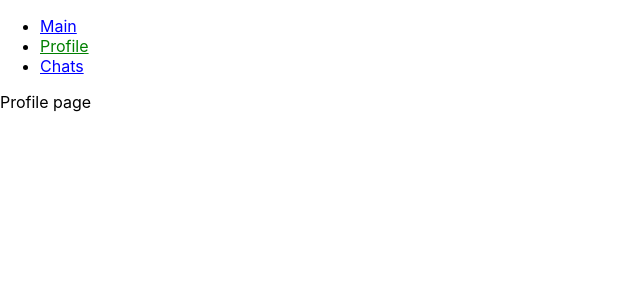
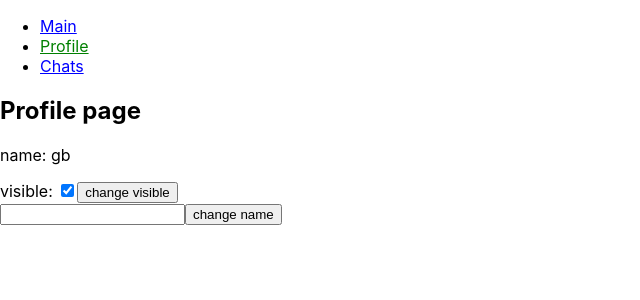
Before and after one commit to Befinda/reactjsgb, a React app: page /profile in a window 1280 px wide. Shown: the top 300 px of the page, without its empty margins (0-640 px from the left). Built offline with nearby package versions, Linux system fonts and the light colour scheme.

Commit message:
подключение Redux, страница профиль

```diff
--- a/package.json
+++ b/package.json
@@ -13,7 +13,9 @@
     "nanoid": "^4.0.0",
     "react": "^18.2.0",
     "react-dom": "^18.2.0",
+    "react-redux": "^8.0.4",
     "react-router-dom": "^6.4.1",
+    "redux": "^4.2.0",
     "webpack": "^5.64.4",
     "webpack-dev-server": "^4.6.0"
   },
--- a/src/App.tsx
+++ b/src/App.tsx
@@ -7,6 +7,8 @@
 import { ChatList } from './components/ChatList/ChatList';
 import { ChatPage } from './pages/ChatPage/ChatPage';
 import { Header } from './components/Header';
+import { Provider } from 'react-redux';
+import { store } from './store';
 
 const defaultChats: Chat[] = [
   { id: '1', namechat: 'First chat' },
@@ -40,6 +42,7 @@
   };
 
   return (
+    <Provider store={store}>
       <Routes>
         <Route path="/" element={<Header />}>
           <Route index element={<Main />} />
@@ -71,5 +74,6 @@
         </Route>
         <Route path="*" element={<div>404 page</div>} />
       </Routes>
+    </Provider>
   );
 };
--- a/src/pages/Profile.tsx
+++ b/src/pages/Profile.tsx
@@ -1,3 +1,30 @@
-import { FC } from 'react';
+import { FC, useState } from 'react';
+import { store } from 'src/store';
+import { useDispatch, useSelector } from 'react-redux';
+import { toggleProfile, changeName } from 'src/store/profile/actions';
+import { ProfileState } from 'src/store/profile/reducer';
 
-export const Profile: FC = () => <div>Profile page</div>;
+export const Profile: FC = () => {
+  const dispatch = useDispatch();
+  const name = useSelector((state: ProfileState) => state.name);
+  const visible = useSelector((state: ProfileState) => state.visible);
+  const [value, setValue] = useState('');
+
+  return (
+    <>
+      <h2>Profile page</h2>
+      <p>name: {name}</p>
+      <label>
+        visible: <input type="checkbox" checked={visible} />
+      </label>
+      <button onClick={() => dispatch(toggleProfile())}>change visible</button>
+      <br />
+      <input
+        type="text"
+        value={value}
+        onChange={(e) => setValue(e.target.value)}
+      />
+      <button onClick={() => dispatch(changeName(value))}>change name</button>
+    </>
+  );
+};
--- /dev/null
+++ b/src/store/index.ts
@@ -0,0 +1,7 @@
+import { createStore, compose } from 'redux';
+import { profileReducer } from './profile/reducer';
+
+export const composeEnhancers =
+  window.__REDUX_DEVTOOLS_EXTENSION_COMPOSE__ || compose;
+
+export const store = createStore(profileReducer, composeEnhancers());
--- /dev/null
+++ b/src/store/profile/actions.ts
@@ -0,0 +1,13 @@
+import { ToggleProfile, ChangeName } from './types';
+
+export const TOGGLE_PROFILE = 'PROFILE::TOGGLE_PROFILE';
+export const CHANGE_NAME = 'PROFILE::CHANGE_NAME';
+
+export const toggleProfile = (): ToggleProfile => ({
+  type: TOGGLE_PROFILE,
+});
+
+export const changeName = (name: string): ChangeName => ({
+  type: CHANGE_NAME,
+  name,
+});
--- /dev/null
+++ b/src/store/profile/global.d.ts
@@ -0,0 +1,6 @@
+declare global {
+  interface Window {
+    __REDUX_DEVTOOLS_EXTENSION_COMPOSE__?: typeof compose;
+  }
+}
+export {};
--- /dev/null
+++ b/src/store/profile/reducer.ts
@@ -0,0 +1,35 @@
+import { Reducer } from 'redux';
+import { CHANGE_NAME, TOGGLE_PROFILE } from './actions';
+import { ProfileActions } from './types';
+
+export interface ProfileState {
+  name: string;
+  visible: boolean;
+}
+
+const initialState: ProfileState = {
+  name: 'gb',
+  visible: true,
+};
+
+export const profileReducer: Reducer<ProfileState, ProfileActions> = (
+  state = initialState,
+  action
+) => {
+  switch (action.type) {
+    case TOGGLE_PROFILE: {
+      return {
+        ...state,
+        visible: !state.visible,
+      };
+    }
+    case CHANGE_NAME: {
+      return {
+        ...state,
+        name: action.name,
+      };
+    }
+    default:
+      return state;
+  }
+};
--- /dev/null
+++ b/src/store/profile/types.ts
@@ -0,0 +1,12 @@
+import { TOGGLE_PROFILE, CHANGE_NAME } from './actions';
+
+export type ProfileActions = ToggleProfile | ChangeName;
+
+export interface ToggleProfile {
+  type: typeof TOGGLE_PROFILE;
+}
+
+export interface ChangeName {
+  type: typeof CHANGE_NAME;
+  name: string;
+}
```
Also changed, not shown: .eslintrc.js, 1 other file (tests, documents, lock files or other folders). Lines whose indentation alone changed are shown as unchanged.
